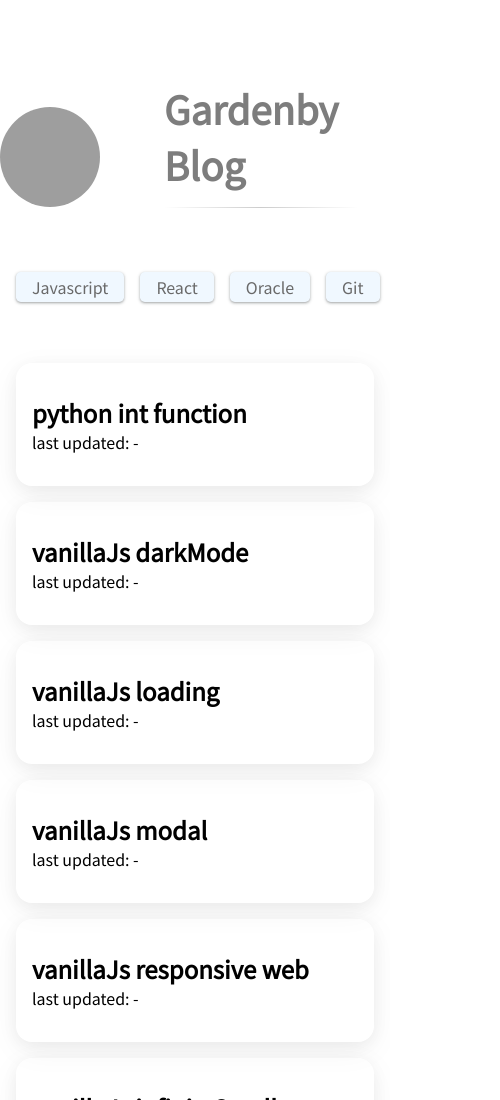
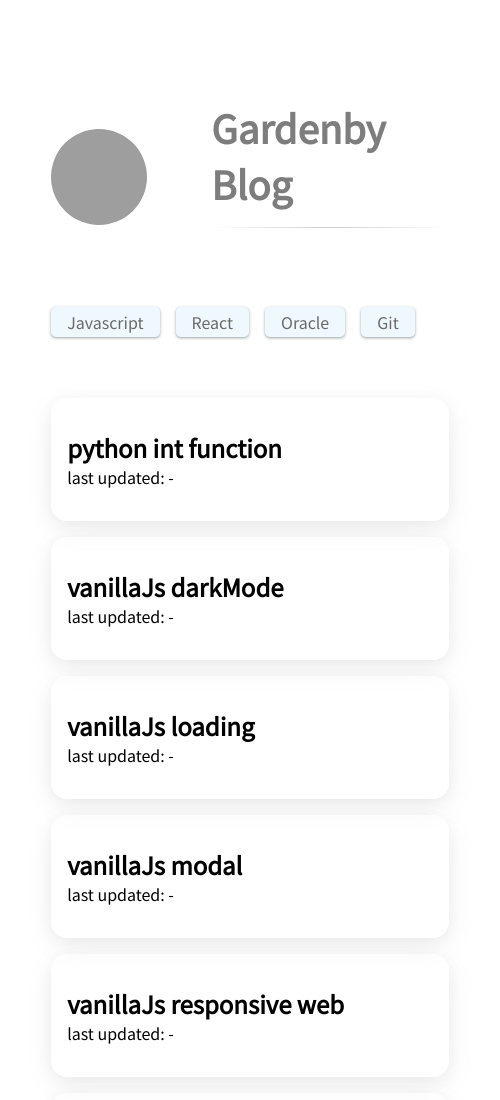
Before and after one commit to onethegarden/garden-by, a Gatsby site: page / in a window 390 px wide. Shown: the top 1100 px of the page, 500 px wide, since content can reach past the window. Built offline with nearby package versions, Linux system fonts and the light colour scheme; Gatsby itself is replaced by a stand-in of ours; some packages are replaced by stand-ins of ours; grey boxes are pictures that could not be loaded.

Commit message:
layout에 반응형 css 적용

```diff
--- a/src/components/layout.tsx
+++ b/src/components/layout.tsx
@@ -33,16 +33,18 @@ const Layout = ({ pageTitle, children }: LayoutType) => {
           <UnderLine />
         </SiteTitle>
       </ImageBlock>
-
-      {children}
+      <Contents>{children}</Contents>
     </Container>
   );
 };
 
 const Container = styled.main`
   margin: auto;
+  padding: 2rem;
   max-width: 600px;
+  min-width: 500px;
   font-family: sans-serif;
+  padding: 1.2rem;
 `;
 
 const SiteTitle = styled.h1`
@@ -78,10 +80,15 @@ const ImageBlock = styled.div`
   justify-content: left;
   align-items: center;
   img {
-    width: 100px;
-    height: 100px;
-    border-radius: 50px;
+    width: 6rem;
+    height: 6rem;
+    margin-left: 2rem;
+    border-radius: 3rem;
   }
 `;
 
+const Contents = styled.section`
+  padding: 1rem;
+`;
+
 export default Layout;
```
